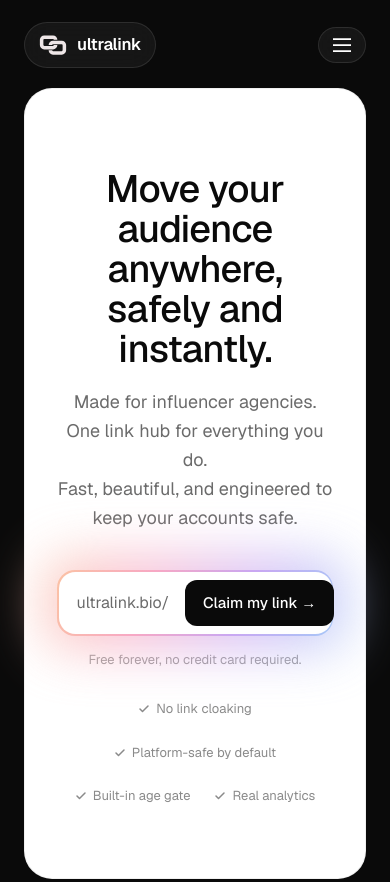
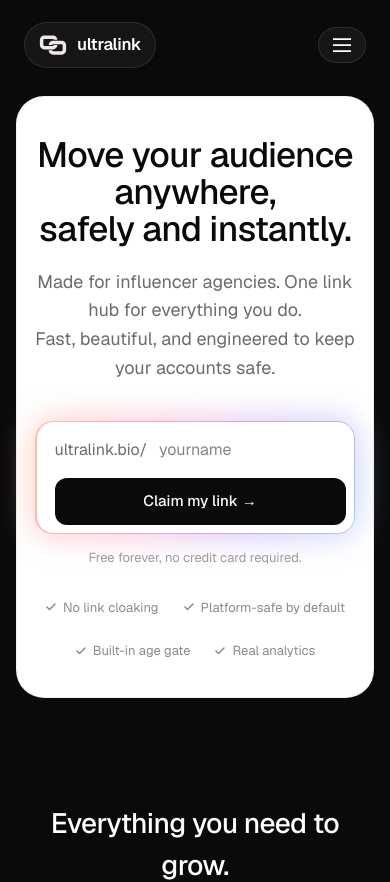
Before and after one commit to lvfranek/Ultralink, a Next.js app: page / in a window 390 px wide. Shown: the top 882 px of the page. Built offline with nearby package versions, Linux system fonts and the light colour scheme.

Commit message:
homepage responsive fix

```diff
--- a/src/app/globals.css
+++ b/src/app/globals.css
@@ -90,11 +90,13 @@
   --text-subtle: rgba(154,154,154,0.55);
 }
 
-/* Benefit cards — hover glow + lift */
+/* Benefit cards — hover glow + lift (hover-capable pointers only, so taps on touch devices don't get stuck "hovered") */
 .benefit { transition: transform .2s ease; }
-.benefit:hover { transform: translateY(-3px); }
 .benefit-glow { transition: opacity .25s ease; }
-.benefit:hover .benefit-glow { opacity: .75 !important; }
+@media (hover: hover) and (pointer: fine) {
+  .benefit:hover { transform: translateY(-3px); }
+  .benefit:hover .benefit-glow { opacity: .75 !important; }
+}
 
 /* Gradient frame — visible gradient border + soft outer glow for claim container */
 .claim-gradient-frame {
--- a/src/components/marketing/hero.tsx
+++ b/src/components/marketing/hero.tsx
@@ -59,9 +59,10 @@
       style={{ background: '#0A0A0A' }}
       aria-label="Hero"
     >
-      <div style={{ maxWidth: 1140, margin: '0 auto', padding: '88px 24px 56px' }}>
+      <div className="hero-outer" style={{ maxWidth: 1140, margin: '0 auto', padding: '88px 24px 56px' }}>
         {/* White framed card — overflow:visible so the glow is never clipped */}
         <div
+          className="hero-card"
           style={{
             position: 'relative',
             background: '#fff',
@@ -75,6 +76,7 @@
         >
           {/* Main headline */}
           <h1
+            className="hero-heading"
             style={{
               fontWeight: 500,
               letterSpacing: '-0.02em',
@@ -115,6 +117,7 @@
             {/* Glow */}
             <div
               aria-hidden="true"
+              className="hero-claim-glow"
               style={{
                 position: 'absolute',
                 inset: -14,
@@ -140,6 +143,7 @@
               <form
                 onSubmit={handleClaim}
                 aria-label="Claim your username"
+                className="hero-claim-form"
                 style={{
                   display: 'flex',
                   alignItems: 'center',
@@ -150,6 +154,7 @@
                   animation: shake ? 'shake 0.4s' : undefined,
                 }}
               >
+                <div className="hero-claim-input-row" style={{ display: 'flex', alignItems: 'center', flex: 1, minWidth: 0, gap: 8 }}>
                   <span
                     style={{
                       color: '#6B6B6B',
@@ -202,8 +207,10 @@
                       </svg>
                     )}
                   </div>
+                </div>
                 <button
                   type="submit"
+                  className="hero-claim-btn"
                   style={{
                     flexShrink: 0,
                     background: '#0A0A0A',
@@ -244,6 +251,32 @@
               40%, 60% { transform: translateX(4px); }
             }
             @keyframes spin { to { transform: rotate(360deg); } }
+            @media (max-width: 480px) {
+              .hero-outer {
+                padding: 96px 16px 32px !important;
+              }
+              .hero-card {
+                padding: 40px 18px 36px !important;
+              }
+              .hero-heading {
+                font-size: clamp(32px, 9vw, 44px) !important;
+              }
+              .hero-claim-glow {
+                inset: -6px !important;
+                filter: blur(14px) !important;
+                opacity: 0.55 !important;
+              }
+              .hero-claim-form {
+                flex-wrap: wrap !important;
+              }
+              .hero-claim-input-row {
+                width: 100% !important;
+              }
+              .hero-claim-btn {
+                width: 100% !important;
+                padding: 12px 18px !important;
+              }
+            }
           `}</style>
 
           {/* Trust indicators */}
```
Lines whose indentation alone changed are shown as unchanged.
